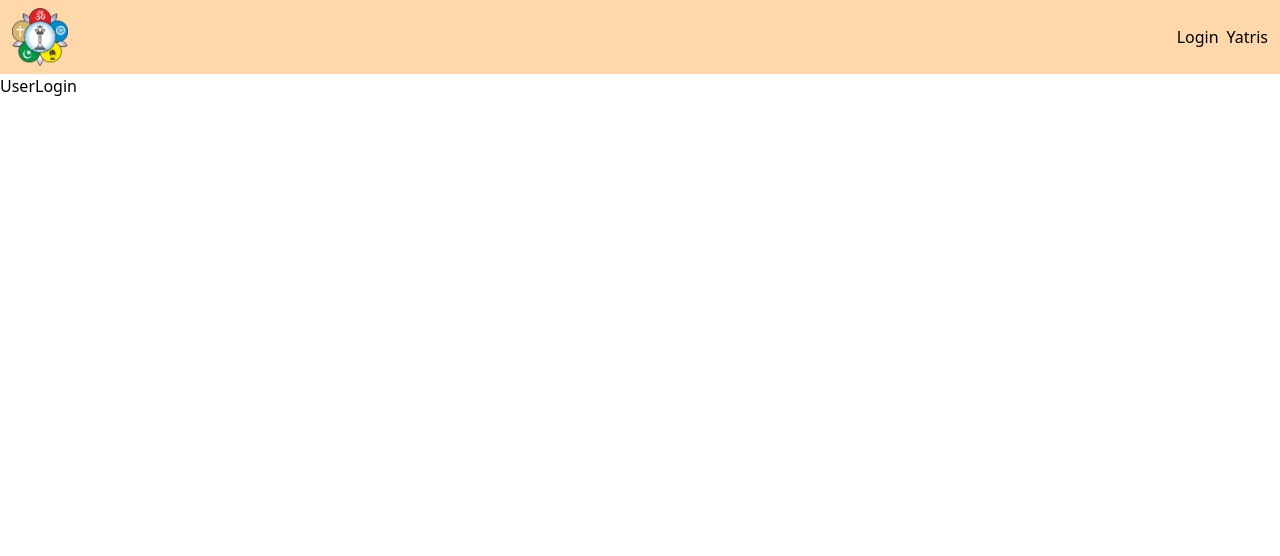
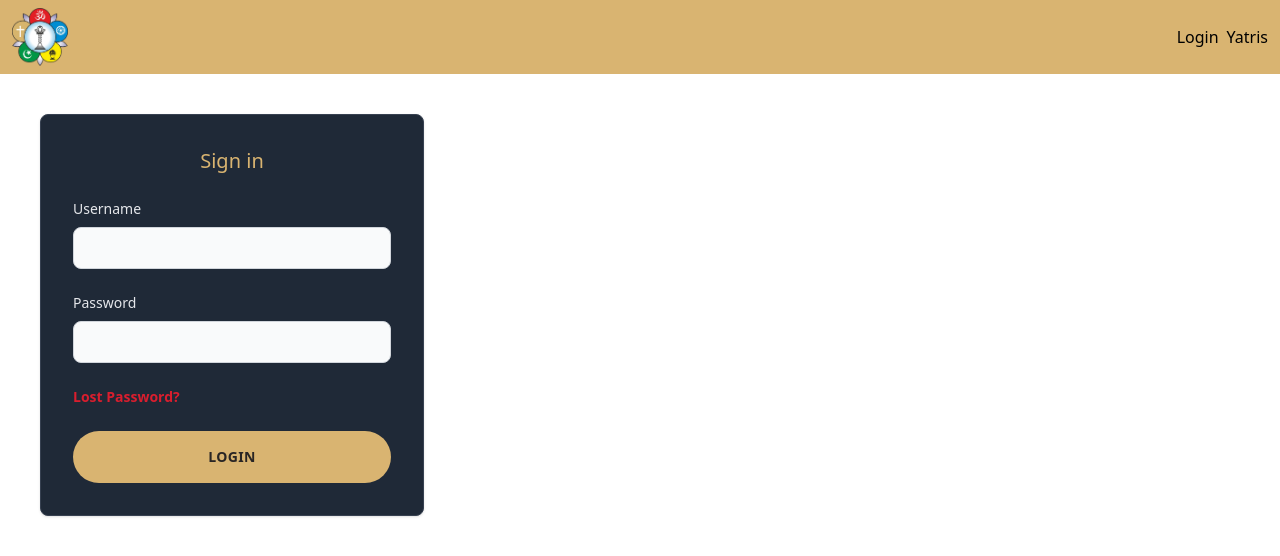
Before and after one commit to himanshm/Parthi-Yatra, a React (Vite) app: page / in a window 1280 px wide. Shown: the top 556 px of the page. Built offline with nearby package versions, Linux system fonts and the light colour scheme.

Commit message:
add a button component Add a custom input component Add a forgot password component

```diff
--- a/src/App.tsx
+++ b/src/App.tsx
@@ -10,6 +10,7 @@ import Spinner from './components/UI/Spinner';
 
 const AppLayoutPage = lazy(() => import('./pages/MainNav.tsx'));
 const UserLoginPage = lazy(() => import('./pages/UserLogin.tsx'));
+const UserForgotPassPage = lazy(() => import('./pages/UserForgotPassword.tsx'));
 
 const SuspenseLayout = () => {
   return (
@@ -23,6 +24,12 @@ const Root = (
   <Route element={<SuspenseLayout />}>
     <Route element={<AppLayoutPage />}>
       <Route index element={<UserLoginPage />} />
+      <Route
+        path='/forgot-password'
+        element={
+          <UserForgotPassPage message='Please contact your admin for a new password. Sai Ram 🙏.' />
+        }
+      />
     </Route>
   </Route>
 );
--- /dev/null
+++ b/src/components/UI/Button.tsx
@@ -0,0 +1,45 @@
+import { ComponentPropsWithoutRef, ReactNode } from 'react';
+import { Link } from 'react-router-dom';
+
+type ButtonProps = {
+  children: ReactNode;
+  to?: string;
+  btntype: 'primary' | 'small' | 'secondary' | 'round' | 'textOnly';
+} & ComponentPropsWithoutRef<'button'>;
+
+interface ButtonStyles {
+  primary: string;
+  small: string;
+  secondary: string;
+  round: string;
+  textOnly: string;
+}
+
+function Button({ children, to, btntype, ...props }: ButtonProps) {
+  const base =
+    'inline-block text-sm rounded-full bg-[#D9B471] font-semibold uppercase tracking-wide text-stone-800 transition-colors duration-300 hover:bg-yellow-300 focus:outline-none focus:ring focus:ring-yellow-300 focus:bg-yellow-300 focus:ring-offset-2 disabled:cursor-not-allowed';
+
+  const styles: ButtonStyles = {
+    primary: base + ' w-full px-4 py-3 md:px-6 md:py-4',
+    small: base + ' px-4 py-2 md:px-5 md:py-2.5 text-xs',
+    round: base + ' px-2.5 py-1 md:px-3.5 md:py-2 text-sm',
+    secondary:
+      'inline-block text-sm rounded-full border-2 border-stone-300 font-semibold uppercase tracking-wide text-stone-400 transition-colors duration-300 hover:bg-stone-300 hover:text-stone-800 focus:outline-none focus:text-stone-800 focus:ring focus:ring-stone-200 focus:bg-stone-300 focus:ring-offset-2 disabled:cursor-not-allowed px-4 py-2.5 md:px-6 md:py-3.5',
+    textOnly: 'inline-block text-sm font-semibold text-[#D91E2E] ',
+  };
+
+  if (to) {
+    return (
+      <Link to={to} className={styles[btntype]}>
+        {children}
+      </Link>
+    );
+  }
+  return (
+    <button {...props} className={styles[btntype]}>
+      {children}
+    </button>
+  );
+}
+
+export default Button;
--- a/src/components/UI/Header.tsx
+++ b/src/components/UI/Header.tsx
@@ -8,7 +8,7 @@ type HeaderProps = {
 
 function Header({ title }: HeaderProps) {
   return (
-    <div className='flex items-center justify-between px-3 py-2 bg-orange-200'>
+    <div className='flex items-center justify-between px-3 py-2 bg-[#D9B471]'>
       <div className='flex items-center gap-2'>
         <Logo className='w-14' src={logoImg} alt='org Logo' />
         <h2 className='text-sm font-semibold'>{title}</h2>
--- /dev/null
+++ b/src/components/UI/Input.tsx
@@ -0,0 +1,27 @@
+import { ComponentPropsWithoutRef } from 'react';
+
+type InputProps = {
+  id: string;
+  label: string;
+} & ComponentPropsWithoutRef<'input'>;
+
+function Input({ id, label, ...props }: InputProps) {
+  return (
+    <div>
+      <label
+        htmlFor={id}
+        className='block mb-2 text-sm font-medium text-gray-200'
+      >
+        {label}
+      </label>
+      <input
+        {...props}
+        id={id}
+        name={id}
+        className='bg-gray-50 border border-gray-300 text-gray-900 text-sm rounded-lg focus:ring-blue-500 focus:border-blue-500 block w-full p-2.5 dark:bg-gray-600 dark:border-gray-500 dark:placeholder-gray-400 dark:text-white'
+      />
+    </div>
+  );
+}
+
+export default Input;
--- a/src/pages/MainNav.tsx
+++ b/src/pages/MainNav.tsx
@@ -6,7 +6,7 @@ function MainNav() {
   return (
     <>
       <Header />
-      <main>
+      <main className='p-10'>
         <Outlet />
       </main>
     </>
--- /dev/null
+++ b/src/pages/UserForgotPassword.tsx
@@ -0,0 +1,16 @@
+type UserForgotPasswordProps = {
+  message: string;
+};
+
+function UserForgotPassword({ message }: UserForgotPasswordProps) {
+  return (
+    <div className='block max-w-sm p-6 bg-white border border-gray-200 rounded-lg shadow hover:bg-gray-100 dark:bg-gray-800 dark:border-gray-700 dark:hover:bg-gray-700'>
+      <h5 className='mb-2 text-2xl font-bold tracking-tight text-gray-900 dark:text-white'>
+        Forgot Password?
+      </h5>
+      <p className='font-normal text-gray-700 dark:text-gray-400'>{message}</p>
+    </div>
+  );
+}
+
+export default UserForgotPassword;
--- a/src/pages/UserLogin.tsx
+++ b/src/pages/UserLogin.tsx
@@ -1,5 +1,29 @@
+import Button from '../components/UI/Button';
+import Input from '../components/UI/Input';
+
 function UserLogin() {
-  return <div>UserLogin</div>;
+  return (
+    <div className='w-full max-w-sm p-4  border rounded-lg shadow sm:p-6 md:p-8 bg-gray-800 border-gray-700'>
+      <form className='space-y-6'>
+        <h5 className='text-xl font-medium text-[#D9B471] text-center'>
+          Sign in
+        </h5>
+        <Input type='text' id='username' label='Username' required />
+        <Input type='password' id='password' label='Password' required />
+
+        <div className='flex items-end'>
+          <Button to='/forgot-password' btntype='textOnly'>
+            Lost Password?
+          </Button>
+        </div>
+
+        {/* Maybe create a separate component for button */}
+        <Button type='submit' btntype='primary' className='w-full'>
+          Login
+        </Button>
+      </form>
+    </div>
+  );
 }
 
 export default UserLogin;
--- a/tailwind.config.js
+++ b/tailwind.config.js
@@ -2,7 +2,20 @@
 export default {
   content: ['./index.html', './src/**/*.{js,ts,jsx,tsx}'],
   theme: {
-    extend: {},
+    theme: {
+      colors: {
+        red: '#D91E2E',
+        blue: '#049DD9',
+        gray: '#D7D4E7',
+        yellow: '#F2CB05',
+        lightYellow: '#D9B471',
+      },
+      fontFamily: {
+        sans: ['Graphik', 'sans-serif'],
+        serif: ['Merriweather', 'serif'],
+      },
+      extend: {},
+    },
+    plugins: [],
   },
-  plugins: [],
 };
```
